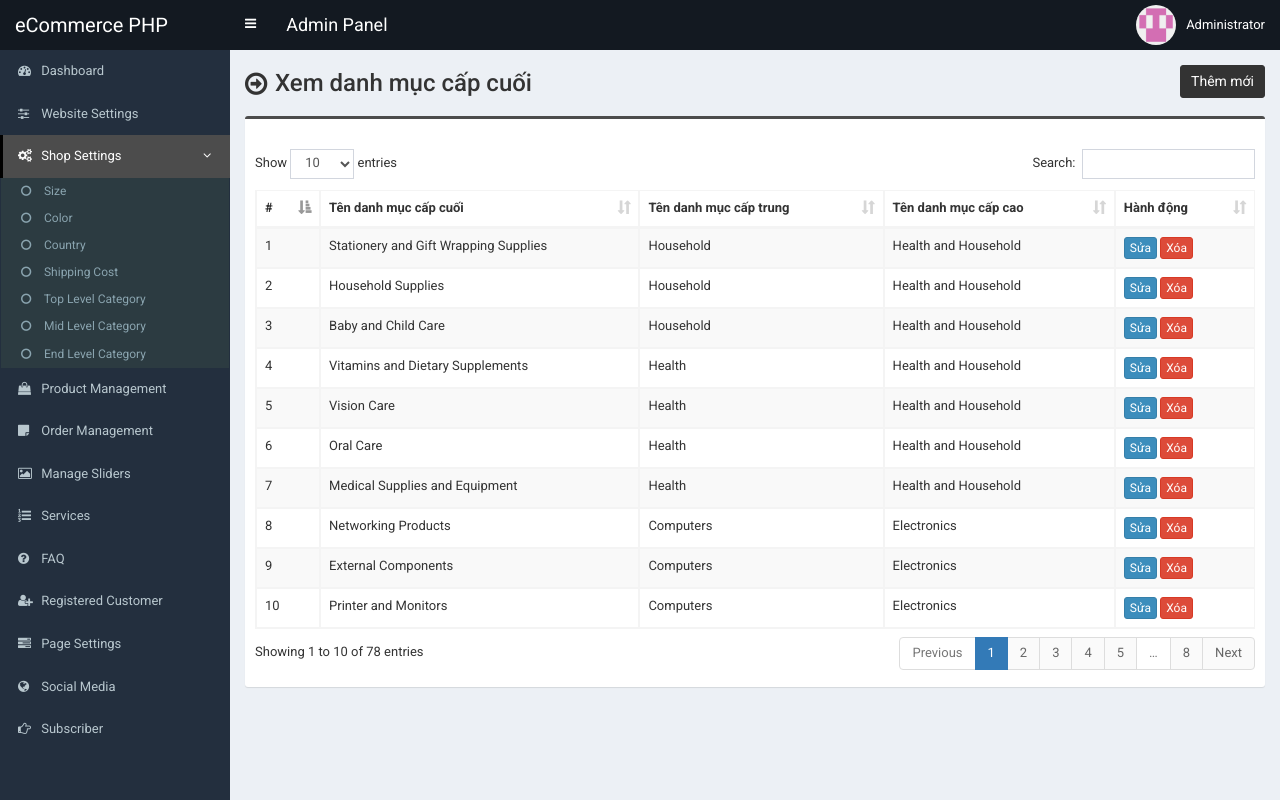
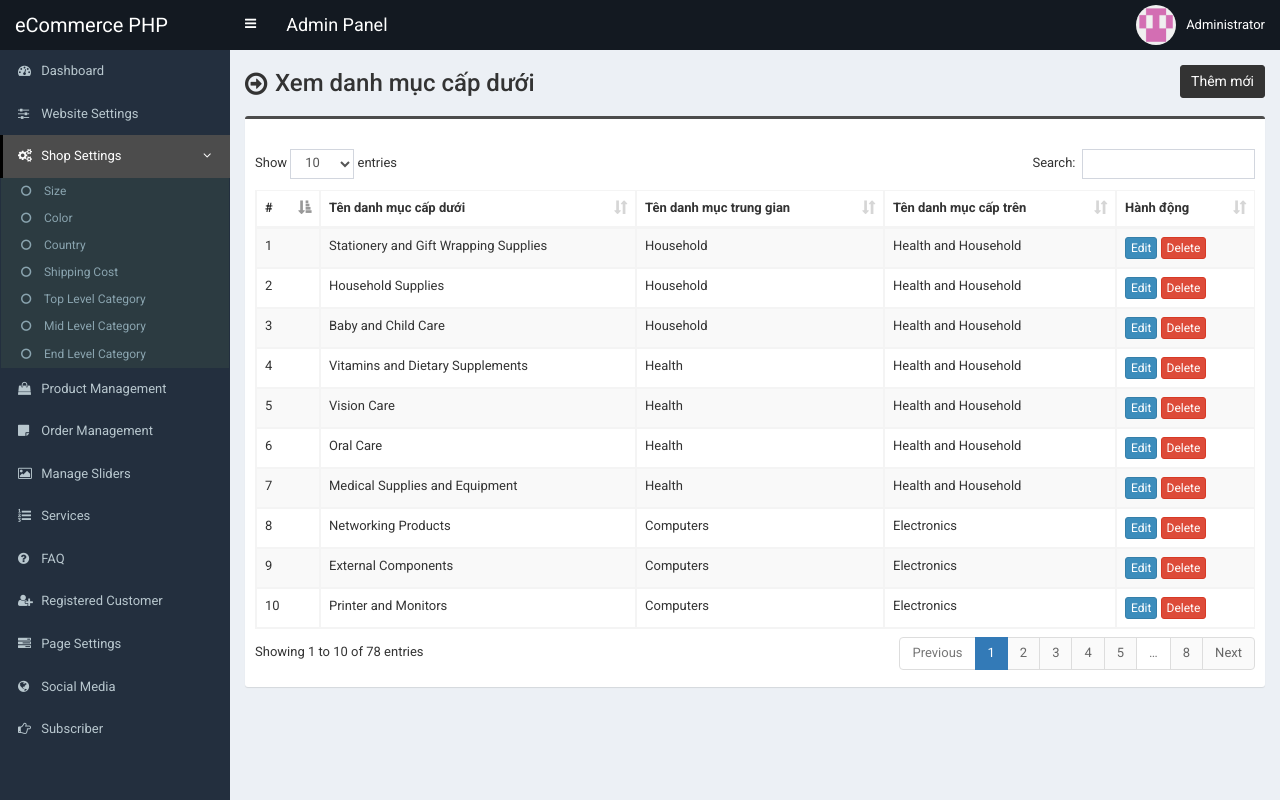
Before and after one commit to viphan31221021781/PTUD_Nhom2_CK, a PHP site: page /admin/end-category.php in a window 1280 px wide. Run offline with PHP 8.4, Linux system fonts and the light colour scheme; a user stored in the database is signed in; data comes from the database, SQL or seed files in the repository.

Commit message:
Update end-category.php

```diff
--- a/admin/end-category.php
+++ b/admin/end-category.php
@@ -2,7 +2,7 @@
 
 <section class="content-header">
 	<div class="content-header-left">
-		<h1>Xem danh mục cấp cuối</h1>
+		<h1>Xem danh mục cấp dưới</h1>
 	</div>
 	<div class="content-header-right">
 		<a href="end-category-add.php" class="btn btn-primary btn-sm">Thêm mới</a>
@@ -23,9 +23,9 @@
 			<thead>
 			    <tr>
 			        <th>#</th>
-			        <th>Tên danh mục cấp cuối</th>
-                    <th>Tên danh mục cấp trung</th>
-                    <th>Tên danh mục cấp cao</th>
+			        <th>Tên danh mục cấp dưới</th>
+                    <th>Tên danh mục trung gian</th>
+                    <th>Tên danh mục cấp trên</th>
 			        <th>Hành động</th>
 			    </tr>
 			</thead>
@@ -51,8 +51,8 @@
                         <td><?php echo $row['mcat_name']; ?></td>
                         <td><?php echo $row['tcat_name']; ?></td>
 	                    <td>
-	                        <a href="end-category-edit.php?id=<?php echo $row['ecat_id']; ?>" class="btn btn-primary btn-xs">Sửa</a>
-	                        <a href="#" class="btn btn-danger btn-xs" data-href="end-category-delete.php?id=<?php echo $row['ecat_id']; ?>" data-toggle="modal" data-target="#confirm-delete">Xóa</a>
+	                        <a href="end-category-edit.php?id=<?php echo $row['ecat_id']; ?>" class="btn btn-primary btn-xs">Edit</a>
+	                        <a href="#" class="btn btn-danger btn-xs" data-href="end-category-delete.php?id=<?php echo $row['ecat_id']; ?>" data-toggle="modal" data-target="#confirm-delete">Delete</a>
 	                    </td>
 	                </tr>
             		<?php
@@ -72,15 +72,15 @@
         <div class="modal-content">
             <div class="modal-header">
                 <button type="button" class="close" data-dismiss="modal" aria-hidden="true">&times;</button>
-                <h4 class="modal-title" id="myModalLabel">Xác nhận xóa</h4>
+                <h4 class="modal-title" id="myModalLabel">Xác nhận xoá</h4>
             </div>
             <div class="modal-body">
                 <p>Bạn có chắc chắn muốn xóa mục này không?</p>
-                <p style="color:red;">Hãy cẩn thận! Tất cả sản phẩm thuộc danh mục cấp cuối này sẽ bị xóa khỏi tất cả các bảng như bảng đơn hàng, bảng thanh toán, bảng kích thước, bảng màu sắc, bảng đánh giá, v.v.</p>
+                <p style="color:red;">Hãy cẩn thận! Tất cả các sản phẩm thuộc danh mục cấp cuối này sẽ bị xóa khỏi tất cả các bảng như bảng đơn hàng, bảng thanh toán, bảng kích thước, bảng màu, bảng đánh giá, v.v.</p>
             </div>
             <div class="modal-footer">
-                <button type="button" class="btn btn-default" data-dismiss="modal">Hủy</button>
-                <a class="btn btn-danger btn-ok">Xóa</a>
+                <button type="button" class="btn btn-default" data-dismiss="modal">Huỷ</button>
+                <a class="btn btn-danger btn-ok">Xoá</a>
             </div>
         </div>
     </div>
```
